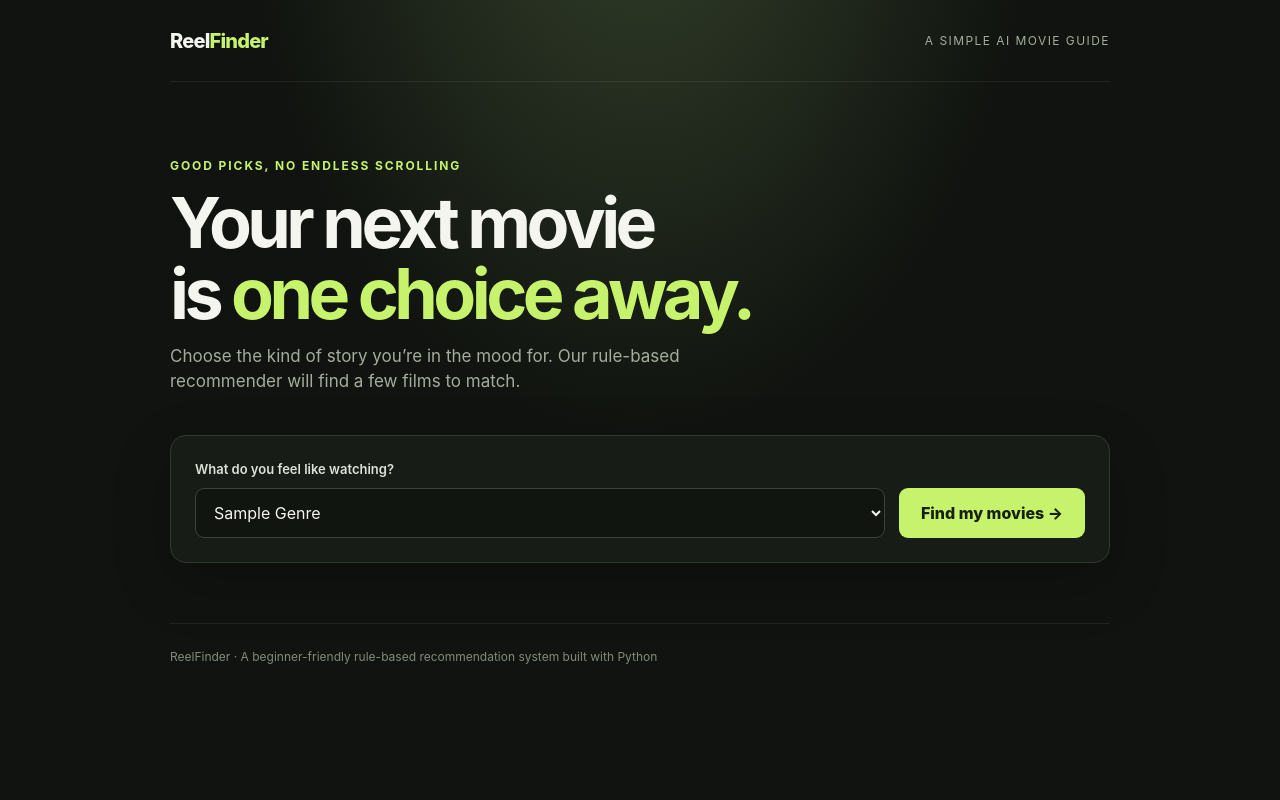
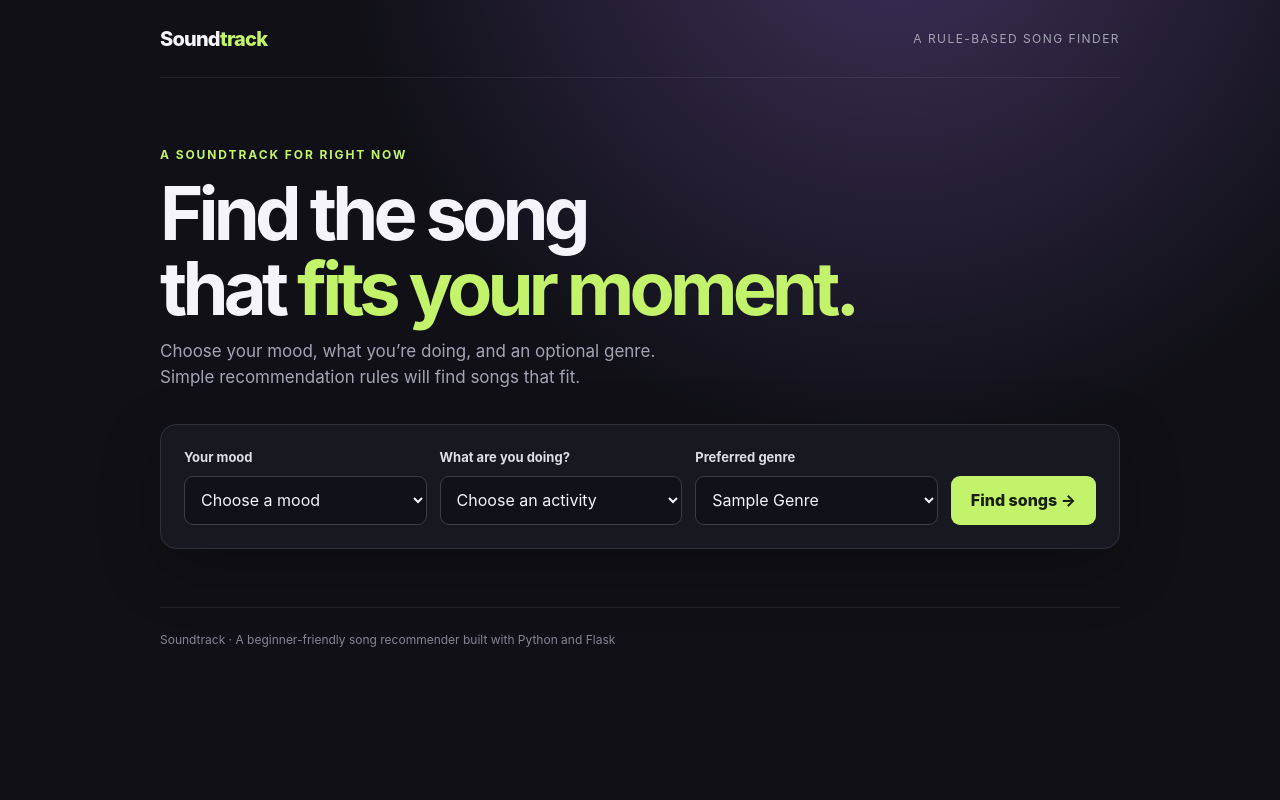
Before and after one commit to Anushka-Chaudhari/Movie_reccomandation, a Python web app: template templates/index.html in a window 1280 px wide. Run offline with Jinja, Linux system fonts and the light colour scheme; the template is opened without the code that fills it: most values are stand-ins (such as "Sample title", 1, 10 or a date in 2020).

Commit message:
Add song recommendation website

```diff
--- a/templates/index.html
+++ b/templates/index.html
@@ -3,69 +3,39 @@
 <head>
   <meta charset="UTF-8">
   <meta name="viewport" content="width=device-width, initial-scale=1">
-  <title>ReelFinder — Movie recommendations</title>
+  <meta name="theme-color" content="#101016">
+  <title>Soundtrack — Find your next song</title>
   <style>
-    :root { color-scheme: dark; --bg:#10130f; --panel:#191e18; --line:#30392f; --muted:#a3ad9c; --lime:#c6f36b; --white:#f4f5ef; }
-    * { box-sizing:border-box; }
-    body { margin:0; min-height:100vh; background:radial-gradient(ellipse at 50% -20%,#34412b 0,transparent 44%),var(--bg); color:var(--white); font:16px/1.5 Inter,ui-sans-serif,system-ui,-apple-system,"Segoe UI",sans-serif; }
-    .wrap { width:min(940px,calc(100% - 40px)); margin:auto; }
-    header { height:82px; display:flex; align-items:center; justify-content:space-between; border-bottom:1px solid #ffffff12; }
-    .brand { font-weight:800; letter-spacing:-.04em; font-size:20px; }.brand span { color:var(--lime); }
-    .tag { color:var(--muted); font-size:12px; letter-spacing:.12em; text-transform:uppercase; }
-    main { padding:75px 0 60px; }
-    .eyebrow { color:var(--lime); font-size:12px; font-weight:700; letter-spacing:.16em; text-transform:uppercase; }
-    h1 { margin:12px 0 14px; max-width:670px; font-size:clamp(42px,7vw,70px); line-height:1.02; letter-spacing:-.065em; }
-    h1 em { color:var(--lime); font-style:normal; }
-    .intro { max-width:520px; margin:0; color:var(--muted); font-size:17px; }
-    .finder { margin-top:40px; padding:24px; display:flex; align-items:end; gap:14px; background:#191e18e8; border:1px solid var(--line); border-radius:16px; box-shadow:0 20px 60px #0003; }
-    label { display:block; margin-bottom:9px; color:#dce2d6; font-size:13px; font-weight:600; }
-    .field { flex:1; }
-    select,button { min-height:50px; border-radius:9px; font:inherit; }
-    select { width:100%; padding:0 14px; background:#11150f; color:var(--white); border:1px solid #3a4437; outline:none; }
-    select:focus { border-color:var(--lime); }
-    button { padding:0 22px; color:#15200c; font-weight:800; background:var(--lime); border:0; cursor:pointer; transition:transform .15s,background .15s; }
-    button:hover { transform:translateY(-2px); background:#d4ff7d; }
-    .results { margin-top:42px; }
-    .result-head { display:flex; align-items:baseline; justify-content:space-between; gap:12px; margin-bottom:16px; }
-    h2 { margin:0; font-size:23px; letter-spacing:-.035em; }
-    .count { color:var(--muted); font-size:13px; }
-    .movies { display:grid; grid-template-columns:repeat(2,minmax(0,1fr)); gap:12px; }
-    .movie { display:flex; align-items:center; gap:14px; padding:17px; border:1px solid var(--line); background:var(--panel); border-radius:12px; }
-    .poster { width:44px; height:52px; display:grid; place-items:center; flex:none; border-radius:8px; color:var(--lime); background:#293322; font-size:21px; }
-    .movie-title { font-weight:650; }.movie-genre { margin-top:3px; color:var(--muted); font-size:12px; text-transform:capitalize; }
-    .empty { padding:20px; border:1px solid var(--line); border-radius:12px; background:var(--panel); color:var(--muted); }
-    .note { margin:17px 0 0; color:#858e80; font-size:12px; }
-    footer { padding:24px 0 34px; color:#818b7b; border-top:1px solid #ffffff12; font-size:12px; }
-    @media(max-width:600px) { main{padding-top:53px}.finder{align-items:stretch;flex-direction:column;padding:18px}button{width:100%}.movies{grid-template-columns:1fr}.tag{font-size:10px} }
+    :root{color-scheme:dark;--bg:#101016;--panel:#191922;--line:#30303b;--muted:#a4a4b4;--lime:#c3f36b;--white:#f5f4fa}
+    *{box-sizing:border-box}body{margin:0;min-height:100vh;background:radial-gradient(ellipse at 70% -15%,#3f315c 0,transparent 44%),var(--bg);color:var(--white);font:16px/1.5 Inter,ui-sans-serif,system-ui,-apple-system,"Segoe UI",sans-serif}
+    .wrap{width:min(960px,calc(100% - 40px));margin:auto}header{height:78px;display:flex;align-items:center;justify-content:space-between;border-bottom:1px solid #ffffff12}.brand{font-size:20px;font-weight:850;letter-spacing:-.04em}.brand span,h1 em{color:var(--lime);font-style:normal}.tag,.muted{color:var(--muted);font-size:12px;letter-spacing:.12em;text-transform:uppercase}
+    main{padding:68px 0 58px}.eyebrow{color:var(--lime);font-size:12px;font-weight:750;letter-spacing:.16em;text-transform:uppercase}h1{margin:12px 0 14px;max-width:700px;font-size:clamp(43px,7vw,74px);line-height:1.01;letter-spacing:-.065em}.intro{max-width:550px;margin:0;color:var(--muted);font-size:17px}
+    .finder{margin-top:34px;padding:23px;display:grid;grid-template-columns:repeat(3,minmax(0,1fr)) auto;align-items:end;gap:13px;background:#191922eF;border:1px solid var(--line);border-radius:16px;box-shadow:0 20px 60px #0004}label{display:block;margin-bottom:8px;color:#dedee7;font-size:13px;font-weight:650}select,button{height:49px;border-radius:9px;font:inherit}select{width:100%;padding:0 12px;background:#111119;color:var(--white);border:1px solid #3c3c49}select:focus{outline:2px solid var(--lime);outline-offset:1px}button{padding:0 20px;color:#17200c;font-weight:800;background:var(--lime);border:0;cursor:pointer}button:hover{background:#d5ff88}
+    .results{margin-top:38px}.result-head{display:flex;align-items:baseline;justify-content:space-between;gap:12px;margin-bottom:15px}h2{margin:0;font-size:23px;letter-spacing:-.035em}.count{color:var(--muted);font-size:13px}.songs{display:grid;grid-template-columns:repeat(2,minmax(0,1fr));gap:12px}.song{display:flex;align-items:center;gap:14px;padding:16px;border:1px solid var(--line);background:var(--panel);border-radius:12px}.disc{width:46px;height:46px;display:grid;place-items:center;flex:none;border-radius:50%;color:var(--lime);background:linear-gradient(135deg,#34304a,#252c27);font-size:21px}.title{font-weight:700}.artist{margin-top:2px;color:var(--muted);font-size:13px}.genre{margin-top:5px;color:#c2c2ce;font-size:11px;text-transform:capitalize}.empty{padding:19px;border:1px solid var(--line);border-radius:12px;background:var(--panel);color:var(--muted)}.note{margin:14px 0 0;color:#858593;font-size:12px}footer{padding:23px 0 32px;color:#858593;border-top:1px solid #ffffff12;font-size:12px}
+    @media(max-width:760px){.finder{grid-template-columns:1fr 1fr}.finder button{grid-column:1/-1}.finder .field:last-of-type{grid-column:1/-1}}@media(max-width:560px){main{padding-top:48px}.finder{grid-template-columns:1fr;padding:17px}.finder .field:last-of-type,.finder button{grid-column:auto}.songs{grid-template-columns:1fr}.tag{font-size:9px}}
   </style>
 </head>
 <body>
   <div class="wrap">
-    <header><div class="brand">Reel<span>Finder</span></div><div class="tag">A simple AI movie guide</div></header>
+    <header><div class="brand">Sound<span>track</span></div><div class="tag">A rule-based song finder</div></header>
     <main>
-      <div class="eyebrow">Good picks, no endless scrolling</div>
-      <h1>Your next movie<br>is <em>one choice away.</em></h1>
-      <p class="intro">Choose the kind of story you’re in the mood for. Our rule-based recommender will find a few films to match.</p>
+      <div class="eyebrow">A soundtrack for right now</div>
+      <h1>Find the song<br>that <em>fits your moment.</em></h1>
+      <p class="intro">Choose your mood, what you’re doing, and an optional genre. Simple recommendation rules will find songs that fit.</p>
       <form class="finder" method="post">
-        <div class="field"><label for="genre">What do you feel like watching?</label>
-          <select id="genre" name="genre" required>
-            <option value="" disabled {% if not selected_genre %}selected{% endif %}>Select a genre</option>
-            {% for genre in genres %}<option value="{{ genre }}" {% if selected_genre == genre %}selected{% endif %}>{{ genre|title }}</option>{% endfor %}
-          </select>
-        </div>
-        <button type="submit">Find my movies <span aria-hidden="true">→</span></button>
+        <div class="field"><label for="mood">Your mood</label><select id="mood" name="mood" required><option value="" disabled {% if not selections.mood %}selected{% endif %}>Choose a mood</option>{% for mood in moods %}<option value="{{ mood }}" {% if selections.mood == mood %}selected{% endif %}>{{ mood|title }}</option>{% endfor %}</select></div>
+        <div class="field"><label for="activity">What are you doing?</label><select id="activity" name="activity" required><option value="" disabled {% if not selections.activity %}selected{% endif %}>Choose an activity</option>{% for activity in activities %}<option value="{{ activity }}" {% if selections.activity == activity %}selected{% endif %}>{{ activity|title }}</option>{% endfor %}</select></div>
+        <div class="field"><label for="genre">Preferred genre</label><select id="genre" name="genre">{% for genre in genres %}<option value="{{ genre }}" {% if selections.genre == genre %}selected{% endif %}>{{ 'Any genre' if genre == 'any' else genre|title }}</option>{% endfor %}</select></div>
+        <button type="submit">Find songs <span aria-hidden="true">→</span></button>
       </form>
-      {% if searched %}
-      <section class="results" aria-live="polite">
-        {% if recommendations %}
-          <div class="result-head"><h2>Made for your {{ selected_genre|title }} mood</h2><span class="count">{{ recommendations|length }} recommendations</span></div>
-          <div class="movies">{% for title in recommendations %}<article class="movie"><div class="poster" aria-hidden="true">✦</div><div><div class="movie-title">{{ title }}</div><div class="movie-genre">{{ selected_genre }} pick</div></div></article>{% endfor %}</div>
-          <p class="note">Recommendations are matched using simple genre rules from a small sample movie list.</p>
-        {% else %}<p class="empty">Choose one of the listed genres to see recommendations.</p>{% endif %}
-      </section>
-      {% endif %}
+      {% if searched %}<section class="results" aria-live="polite">
+        {% if recommendations %}<div class="result-head"><h2>Your recommendations</h2><span class="count">Up to 5 songs</span></div>
+        <div class="songs">{% for song, score in recommendations %}<article class="song"><div class="disc" aria-hidden="true">♫</div><div><div class="title">{{ song.title }}</div><div class="artist">{{ song.artist }}</div><div class="genre">{{ song.genre }} · match score {{ score }}</div></div></article>{% endfor %}</div>
+        <p class="note">Songs earn points for matching your mood and activity, with a bonus for your selected genre.</p>
+        {% else %}<p class="empty">No matching songs yet. Try another mood or activity.</p>{% endif %}
+      </section>{% endif %}
     </main>
-    <footer>ReelFinder · A beginner-friendly rule-based recommendation system built with Python</footer>
+    <footer>Soundtrack · A beginner-friendly song recommender built with Python and Flask</footer>
   </div>
 </body>
 </html>
```
Also changed, not shown: app.py (+18 -10 lines), practical6.py (+63 -0 lines), render.yaml (added, +7 -0 lines), song_recommendation.py (added, +76 -0 lines).
